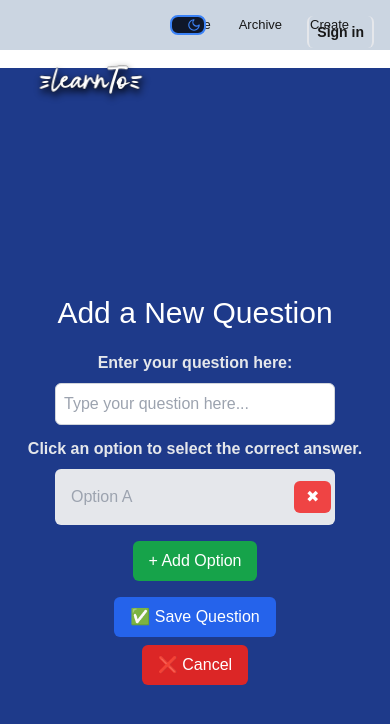
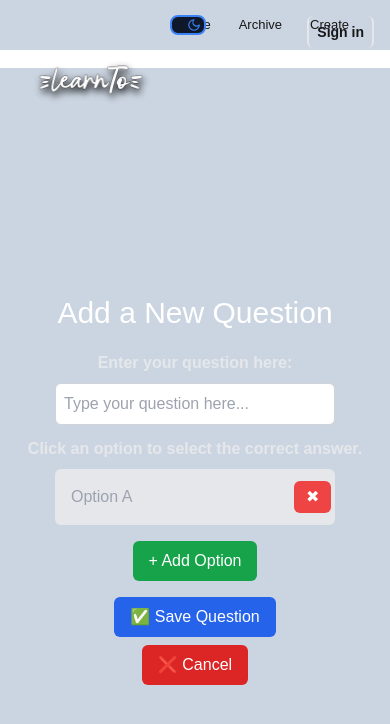
Before and after one commit to JoeyCollado/learnto, a Next.js app: page /pages/quizCreate/addQuestion in a window 390 px wide. Shown: the top 724 px of the page. Built offline with nearby package versions, Linux system fonts and the light colour scheme; no server answers.

Commit message:
responsive add questions theme

```diff
--- a/app/pages/quizCreate/addQuestion/page.tsx
+++ b/app/pages/quizCreate/addQuestion/page.tsx
@@ -2,12 +2,15 @@
 
 import { useState } from "react";
 import { useRouter } from "next/navigation";
+import { useTheme } from "@/app/components/theme-context";
+
 
 const AddQuestion = () => {
   const router = useRouter();
   const [question, setQuestion] = useState("");
   const [options, setOptions] = useState([""]);
   const [correctOption, setCorrectOption] = useState<number | null>(null);
+  const {isDarkMode} = useTheme();
 
   const handleAddOption = () => {
     setOptions([...options, ""]);
@@ -51,7 +54,7 @@ const AddQuestion = () => {
   };
 
   return (
-    <div className="bg-blue-900 h-screen w-full flex flex-col items-center justify-center p-5 text-black">
+    <div className={`${isDarkMode ? "bg-blue-900" : "bg-slate-300"} h-screen w-full flex flex-col items-center justify-center p-5 text-black`}>
       <h1 className={`text-3xl mb-5 text-white`}>Add a New Question</h1>
 
       <p className="mb-2 text-gray-200 font-semibold">Enter your question here:</p>
```
